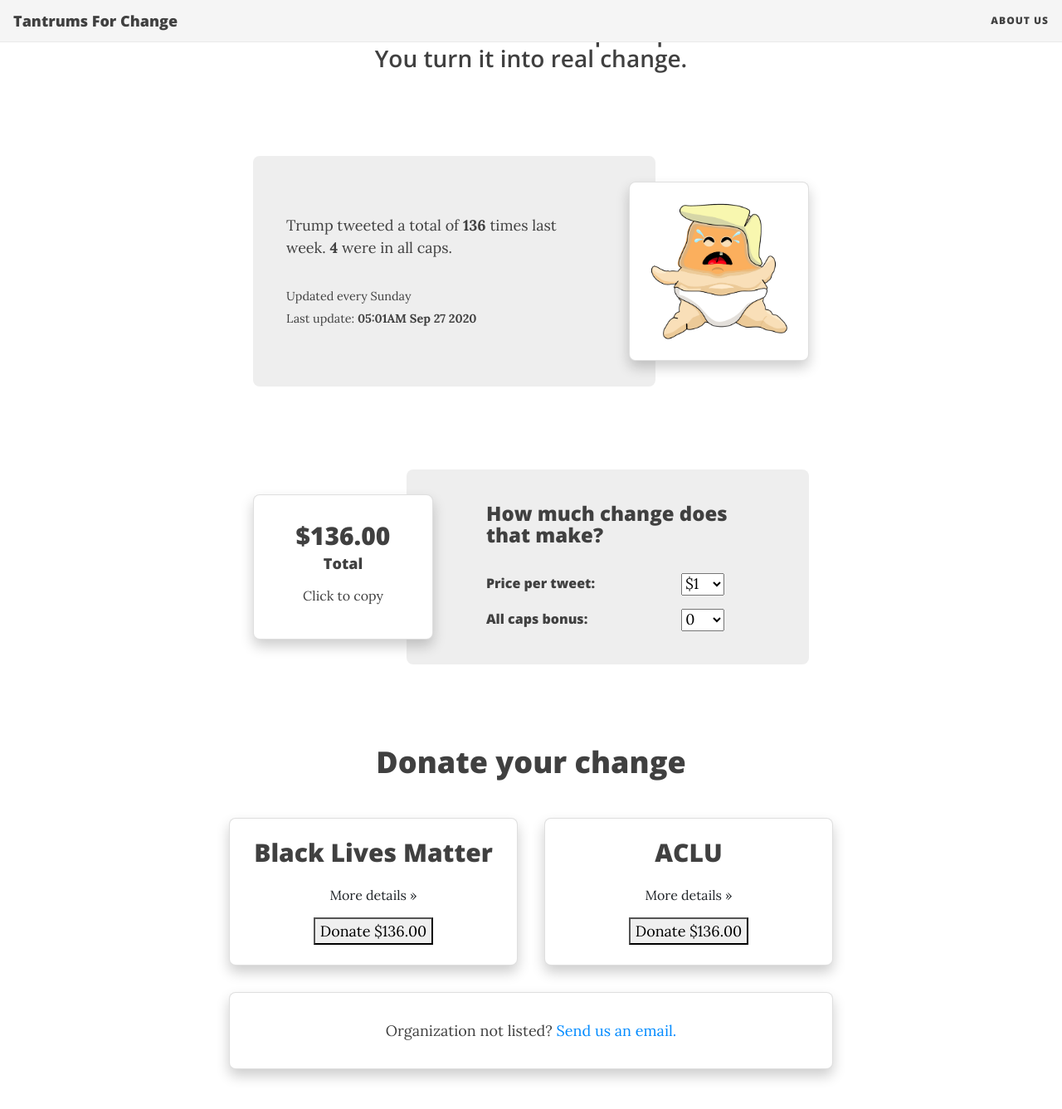
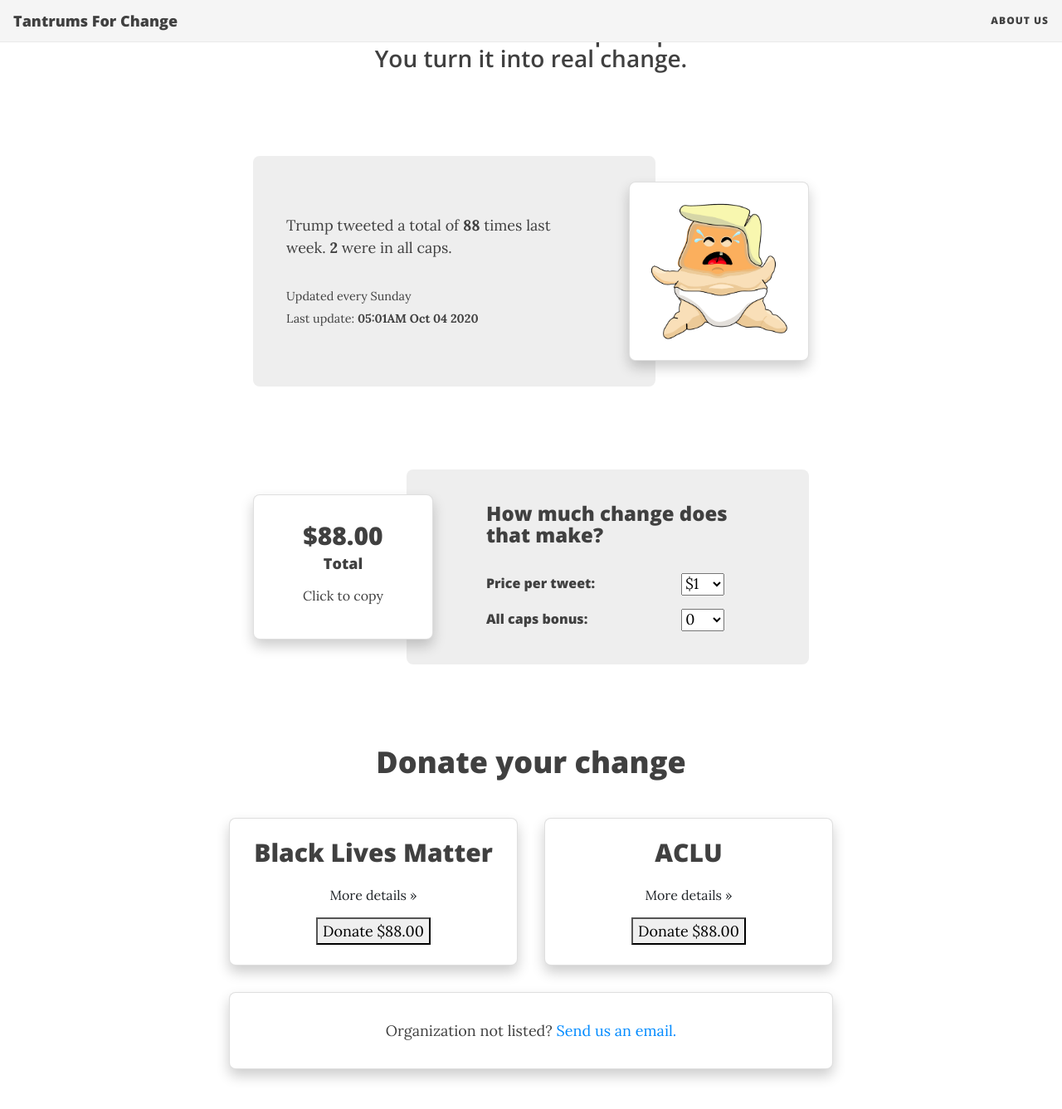
Before and after one commit to tantrumsforchange/tantrumsforchange.github.io, a Jekyll site: the page built from index.html, in a window 1280 px wide and 1400 px high, scrolled down 253 px. Shown: the top 1337 px of the window at 83% size. Built offline with Jekyll 4.4.1, drawn with Linux system fonts in a browser that asks for light colours; nearby versions of some CDN libraries; the list of posts is cut into pages by our own code.

Commit message:
Update Data Test

```diff
--- a/_data/data.yml
+++ b/_data/data.yml
@@ -1,3 +1,3 @@
-tweet_total: 136
-all_caps: 4
-update_time: 05:01AM Sep 27 2020
+tweet_total: 88
+all_caps: 2
+update_time: 05:01AM Oct 04 2020
```
